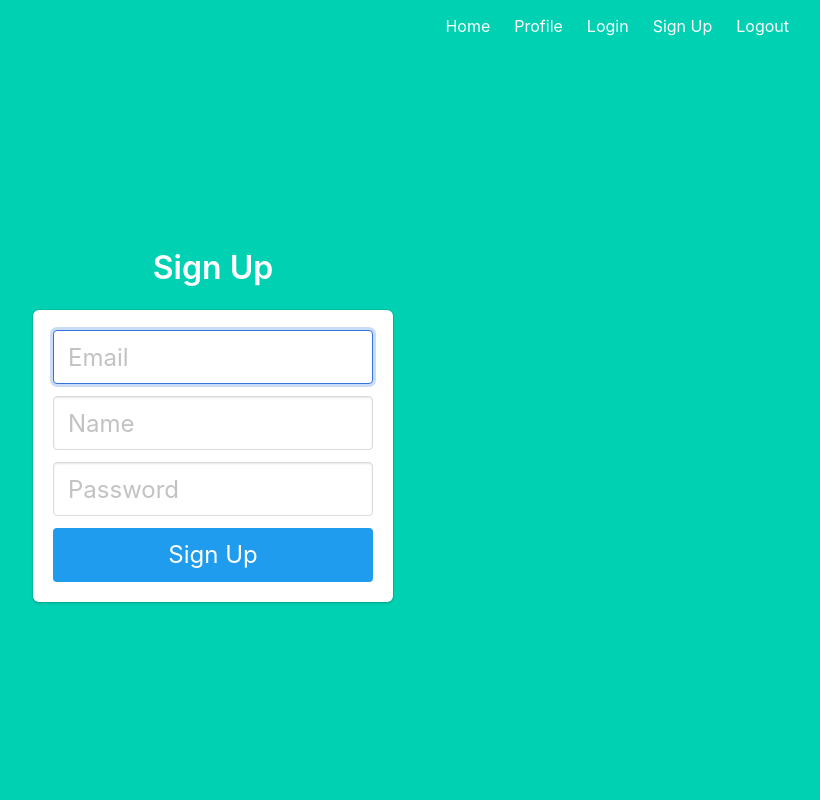
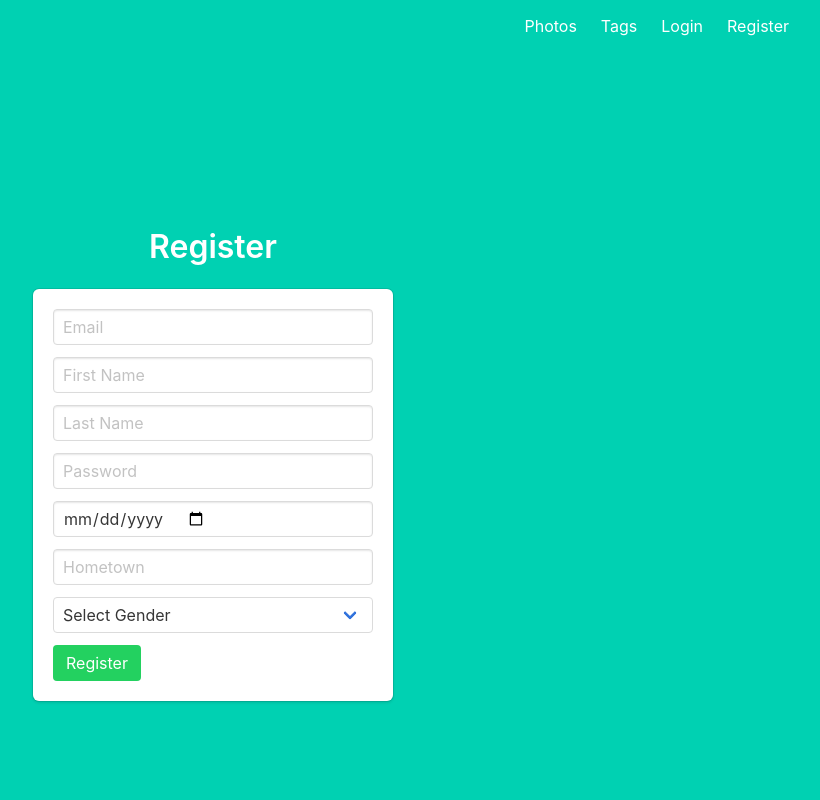
Before and after one commit to leregdos/flickr-postgres, a Flask app: page /user/register in a window 1280 px wide. Shown: the whole page, without its empty margins (427-1247 px from the left). Run offline with Flask 3, Linux system fonts and the light colour scheme; some libraries are stand-ins or nearby versions.

Commit message:
Implement signup

```diff
--- a/app.py
+++ b/app.py
@@ -25,4 +25,4 @@ app.register_blueprint(photos.photos_blueprint, url_prefix='/photos')
 
 
 if __name__ == '__main__':
-    app.run(debug=True, use_reloader=True)
+    app.run(debug=True, use_reloader=True, port=8000)
--- a/auth/user.py
+++ b/auth/user.py
@@ -1,6 +1,7 @@
 # auth.py
-from flask import Blueprint, request, render_template, redirect, session, url_for
-
+from flask import Blueprint, flash, request, render_template, redirect, session, url_for
+import sys
+from index import index
 # Create a Blueprint for the user-related operations
 user_blueprint = Blueprint('user', __name__)
 
@@ -17,11 +18,68 @@ def login():
 
 @user_blueprint.route('/register', methods=['GET', 'POST'])
 def register():
-    session['id'] = "HELLO HELLO HELLO"
     if request.method == 'POST':
-        # Process registration
-        return redirect(url_for('user.profile'))
+        from app import conn
+        gender = request.form.get('gender', None)
+        if gender == 'male':
+            gender = 'M'
+        elif gender == 'female':
+            gender = 'F'
+        else:
+            gender = None
+        data = {
+        'email': request.form['email'],
+        'first_name': request.form['firstName'],
+        'last_name': request.form['lastName'],
+        'password': request.form['password'],  # Ideally, this should be hashed even for prototypes
+        'date_of_birth': request.form.get('dateOfBirth', None) or None,
+        'hometown': request.form.get('hometown', None) or None,
+        'gender': gender or None
+        }
+
+        # Check if email already exists
+        with conn.cursor() as cur:
+            cur.execute("SELECT * FROM Users U WHERE U.email = '{0}';".format(data['email']))
+            if cur.fetchone():
+                flash('This email has already been registered. Please use a different email.', 'is-danger')
+                return render_template('signup.html')
+        # Filter out None values for optional fields
+        columns, values = zip(*((k, v) for k, v in data.items() if v is not None))
+        placeholders = ', '.join(['%s'] * len(values))
+        sql = f"INSERT INTO Users ({', '.join(columns)}) VALUES ({placeholders}) RETURNING user_id;"
+        cur = conn.cursor()
+        try:
+            with conn.cursor() as cur:
+                cur.execute(sql, values)
+                user_id = cur.fetchone()[0]
+                conn.commit()
+                flash(f'Thanks for registering, {data["first_name"]}!', 'is-success')
+            session['userid'] = user_id
+            session['first_name'] = data["first_name"]
+            session['last_name'] = data["last_name"]
+            session['email'] = data["email"]
+            if data['date_of_birth'] is not None:
+                session['date_of_birth'] = data['date_of_birth']
+            if data['gender'] is not None:
+                session['gender'] = data['gender']
+            if data['hometown'] is not None:
+                session['hometown'] = data['hometown']
+            return redirect(url_for('index.index'))
+        except Exception as e:
+            conn.rollback()
+            print("Failed to insert record into database:", e, file=sys.stderr)
+            flash('Failed to register. Please try again.', 'is-danger')
+        finally:
+            cur.close()
+        return redirect(url_for('user.register'))
+
     return render_template('signup.html')
+
+@user_blueprint.route('/logout', methods=['GET'])
+def logout():
+    session.clear()
+    flash('You have been logged out.', 'is-success')
+    return redirect(url_for('index.index'))
 
 @user_blueprint.route('/profile', methods=['GET'])
 def profile():
--- a/templates/base.html
+++ b/templates/base.html
@@ -16,29 +16,69 @@
       <div class="hero-head">
         <nav class="navbar">
           <div class="container">
+            {% if session.get('userid') %}
             <div id="navbarMenuHeroA" class="navbar-menu">
               <div class="navbar-end">
                 <a href="{{ url_for('index.index') }}" class="navbar-item">
-                  Home
+                  Photos
+                </a>
+                <a href="{{ url_for('index.index') }}" class="navbar-item">
+                  Tags
+                </a>
+                <a href="{{ url_for('user.login') }}" class="navbar-item">
+                  Friends
+                </a>
+                <a href="{{ url_for('user.register') }}" class="navbar-item">
+                  Recommendations
                 </a>
                 <a href="{{ url_for('index.index') }}" class="navbar-item">
                   Profile
+                </a>
+                <a href="{{ url_for('user.logout') }}" class="navbar-item">
+                  Logout
+                </a>
+              </div>
+            </div>
+            {% else %}
+            <div id="navbarMenuHeroA" class="navbar-menu">
+              <div class="navbar-end">
+                <a href="{{ url_for('index.index') }}" class="navbar-item">
+                  Photos
+                </a>
+                <a href="{{ url_for('index.index') }}" class="navbar-item">
+                  Tags
                 </a>
                 <a href="{{ url_for('user.login') }}" class="navbar-item">
                   Login
                 </a>
                 <a href="{{ url_for('user.register') }}" class="navbar-item">
-                  Sign Up
-                </a>
-                <a href="{{ url_for('index.index') }}" class="navbar-item">
-                  Logout
+                  Register
                 </a>
               </div>
             </div>
+            {% endif %}
           </div>
         </nav>
       </div>
 
+      <div class="container">
+        {% with messages = get_flashed_messages(with_categories=true) %} {% if
+        messages %}
+        <div class="columns is-centered">
+          <div class="column is-half">
+            {% for category, message in messages %}
+            <div class="notification {{ category }}">
+              <button
+                class="delete"
+                onclick="this.parentElement.style.display='none';"
+              ></button>
+              {{ message }}
+            </div>
+            {% endfor %}
+          </div>
+        </div>
+        {% endif %} {% endwith %}
+      </div>
       <div class="hero-body">
         <div class="container has-text-centered">
           {% block content %} {% endblock %}
--- a/templates/login.html
+++ b/templates/login.html
@@ -25,12 +25,6 @@
           />
         </div>
       </div>
-      <div class="field">
-        <label class="checkbox">
-          <input type="checkbox" name="remember" />
-          Remember me
-        </label>
-      </div>
       <button class="button is-block is-info is-large is-fullwidth">
         Login
       </button>
--- a/templates/signup.html
+++ b/templates/signup.html
@@ -1,46 +1,64 @@
-{% extends "base.html" %} {% block content %}
+{% extends "base.html" %}
+
+{% block content %}
 <div class="column is-4 is-offset-4">
-  <h3 class="title">Sign Up</h3>
+  <h3 class="title">Register</h3>
   <div class="box">
-    <form method="POST" action="/signup">
+    <form method="POST" action="{{ url_for('user.register') }}">
       <div class="field">
-        <div class="control">
-          <input
-            class="input is-large"
-            type="email"
-            name="email"
-            placeholder="Email"
-            autofocus=""
-          />
-        </div>
+        <p class="control">
+          <input class="input" type="email" name="email" placeholder="Email" required>
+        </p>
       </div>
 
       <div class="field">
-        <div class="control">
-          <input
-            class="input is-large"
-            type="text"
-            name="name"
-            placeholder="Name"
-            autofocus=""
-          />
-        </div>
+        <p class="control">
+          <input class="input" type="text" name="firstName" placeholder="First Name" required>
+        </p>
       </div>
 
       <div class="field">
-        <div class="control">
-          <input
-            class="input is-large"
-            type="password"
-            name="password"
-            placeholder="Password"
-          />
-        </div>
+        <p class="control">
+          <input class="input" type="text" name="lastName" placeholder="Last Name" required>
+        </p>
       </div>
 
-      <button class="button is-block is-info is-large is-fullwidth">
-        Sign Up
-      </button>
+      <div class="field">
+        <p class="control">
+          <input class="input" type="password" name="password" placeholder="Password" required>
+        </p>
+      </div>
+
+      <div class="field">
+        <p class="control">
+          <input class="input" type="date" name="dateOfBirth" placeholder="Date of Birth">
+        </p>
+      </div>
+
+      <div class="field">
+        <p class="control">
+          <input class="input" type="text" name="hometown" placeholder="Hometown">
+        </p>
+      </div>
+
+      <div class="field">
+        <p class="control">
+          <div class="select is-fullwidth">
+            <select name="gender">
+              <option value="">Select Gender</option>
+              <option value="male">Male</option>
+              <option value="female">Female</option>
+              <option value="other">Other</option>
+            </select>
+          </div>
+        </p>
+      </div>
+
+      <div class="field">
+        <p class="control">
+          <button class="button is-success" type="submit">Register</button>
+        </p>
+      </div>
     </form>
   </div>
 </div>
```
Also changed, not shown: README.md.
